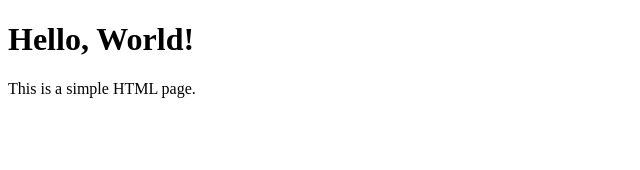
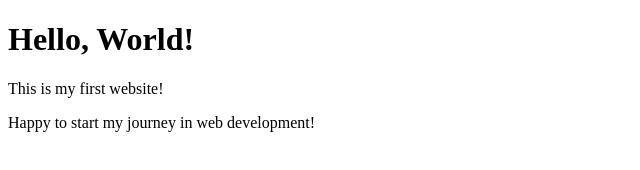
Before and after one commit to CB-coldseige/repo-1, a plain HTML site: page index.html in a window 1280 px wide. Shown: the whole page, without its empty margins (0-640 px from the left). Drawn offline with Linux system fonts and the light colour scheme.

Commit message:
adding css and js plus html edits

```diff
--- a/index.html
+++ b/index.html
@@ -9,6 +9,7 @@
 </head>
 <body>
   <h1>Hello, World!</h1>
-  <p>This is a simple HTML page.</p>
+  <p>This is my first website!</p>
+  <p>Happy to start my journey in web development!</p>
 </body>
 </html>
```
Also changed, not shown: script.js (added), style.css (added).
